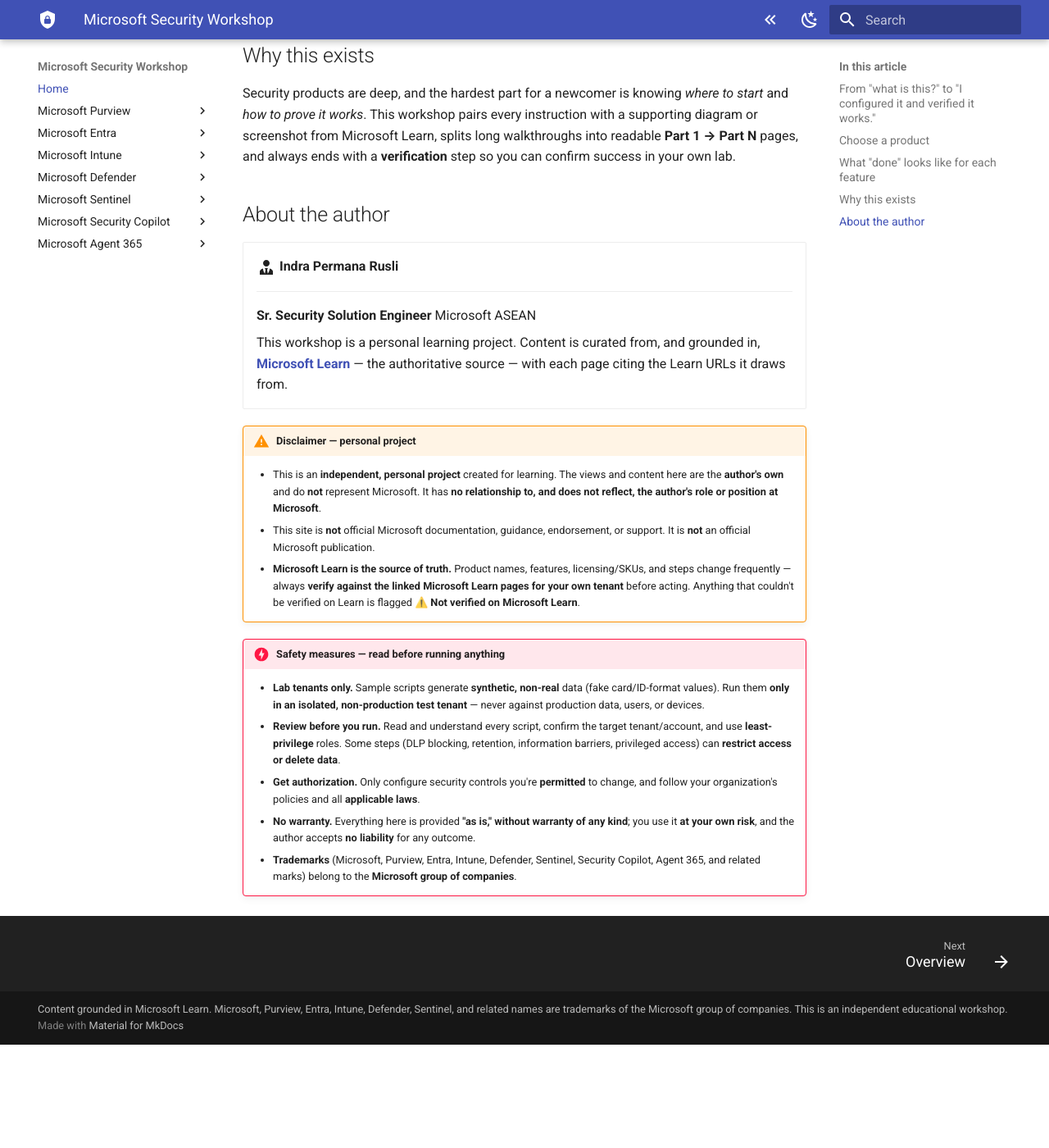
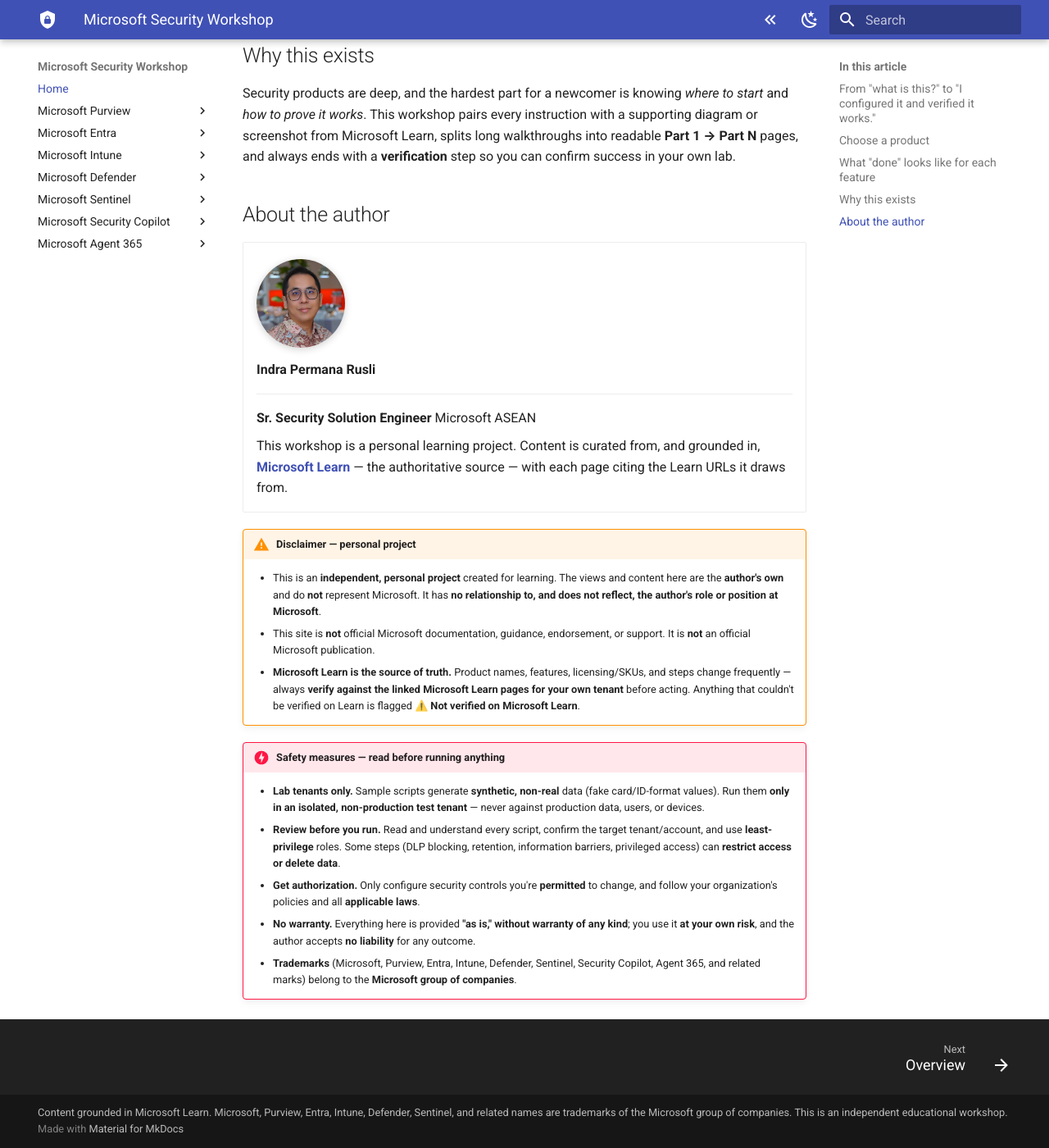
Before and after one commit to indra-pr/msft-security-workshop, an MkDocs documentation site: the page built from docs/index.md, in a window 1280 px wide and 1400 px high, scrolled down 1828 px. Shown: the whole window at 82% size. Built offline with MkDocs 1.6.1 and Material for MkDocs 9.7.7, drawn with Linux system fonts in a browser that asks for light colours; before the commit the page ends 3102 px from its top, so only the background shows below that.

Commit message:
About the author: add Indra Permana Rusli headshot as a circular avatar

```diff
--- a/docs/index.md
+++ b/docs/index.md
@@ -99,7 +99,8 @@ Security products are deep, and the hardest part for a newcomer is knowing *wher
 
 <div class="grid cards" markdown>
 
--   :material-account-tie:{ .lg .middle } __Indra Permana Rusli__
+-   ![Indra Permana Rusli](assets/images/author.jpg){ .author-photo }
+    __Indra Permana Rusli__
 
     ---
 
--- a/docs/stylesheets/extra.css
+++ b/docs/stylesheets/extra.css
@@ -95,3 +95,14 @@
     transform: rotate(180deg);
   }
 }
+
+/* Author headshot in the "About the author" card */
+.md-typeset .author-photo {
+  width: 108px;
+  height: 108px;
+  border-radius: 50%;
+  object-fit: cover;
+  display: block;
+  margin: 0.2rem 0 0.7rem;
+  box-shadow: 0 2px 10px rgba(0, 0, 0, 0.18);
+}
--- a/mkdocs.yml
+++ b/mkdocs.yml
@@ -68,6 +68,9 @@ plugins:
       height: auto
       zoomable: true
       draggable: true
+      # Don't turn the author avatar into a click-to-zoom lightbox.
+      skip_classes:
+        - author-photo
   # Per-page "Last updated" (and creation) dates, pulled from git history.
   # Requires the CI checkout to use fetch-depth: 0 for accurate dates.
   - git-revision-date-localized:
```
Also changed, not shown: docs/assets/images/author.jpg (added).
